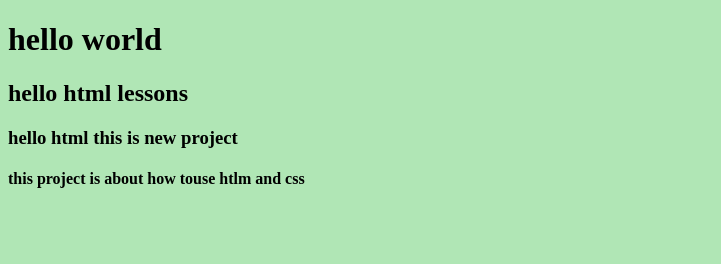
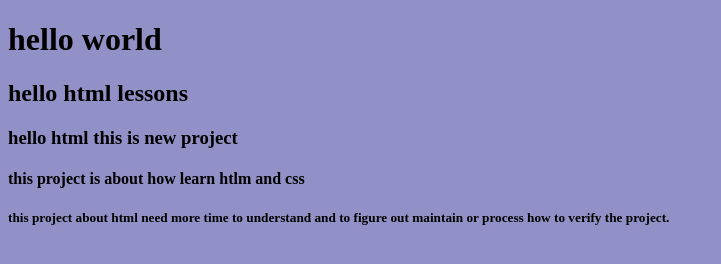
Before and after one commit to sheeqaaloow/html, a plain HTML site: page index.html in a window 1280 px wide. Shown: the whole page, without its empty margins (0-721 px from the left). Drawn offline with Linux system fonts and the light colour scheme.

Commit message:
added h4

```diff
--- a/index.html
+++ b/index.html
@@ -5,12 +5,14 @@
     <meta name="viewport" content="width=device-width, initial-scale=1.0">
     <title>Document</title>
 </head>
-<body style="background-color:rgb(176, 230, 181);"></body>
+<body style="background-color:rgb(145, 145, 199)
+"></body>
  <h1>hello world</h1>
    <h2>hello html lessons</h2>
    <h3>hello html this is new project</h3>
-   <h4>this project is about how touse htlm and css</h4>
-
+   <h4>this project is about how learn htlm and css</h4>
+   <h5> this project about html need more time
+     to understand and to figure out maintain or process how to verify the project.</h5>
 
 </body>
-</html>
+</html
```
